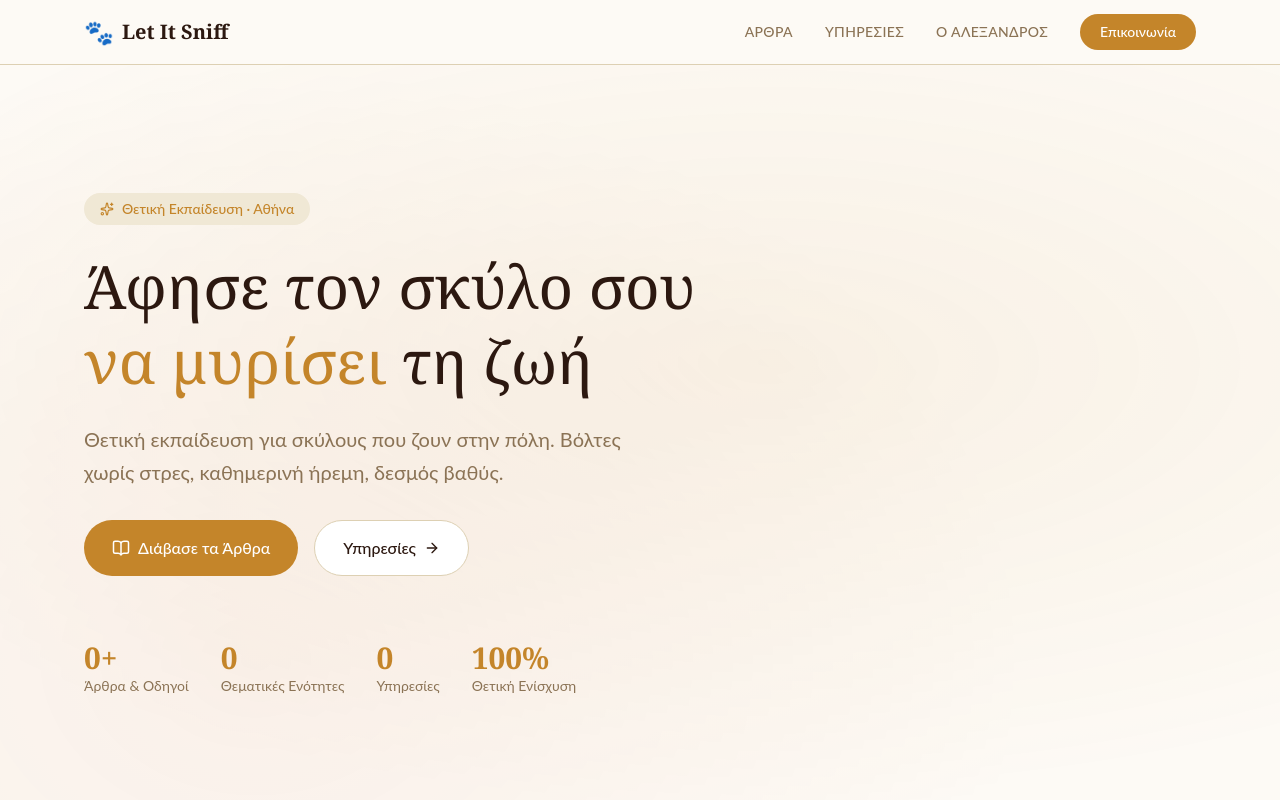
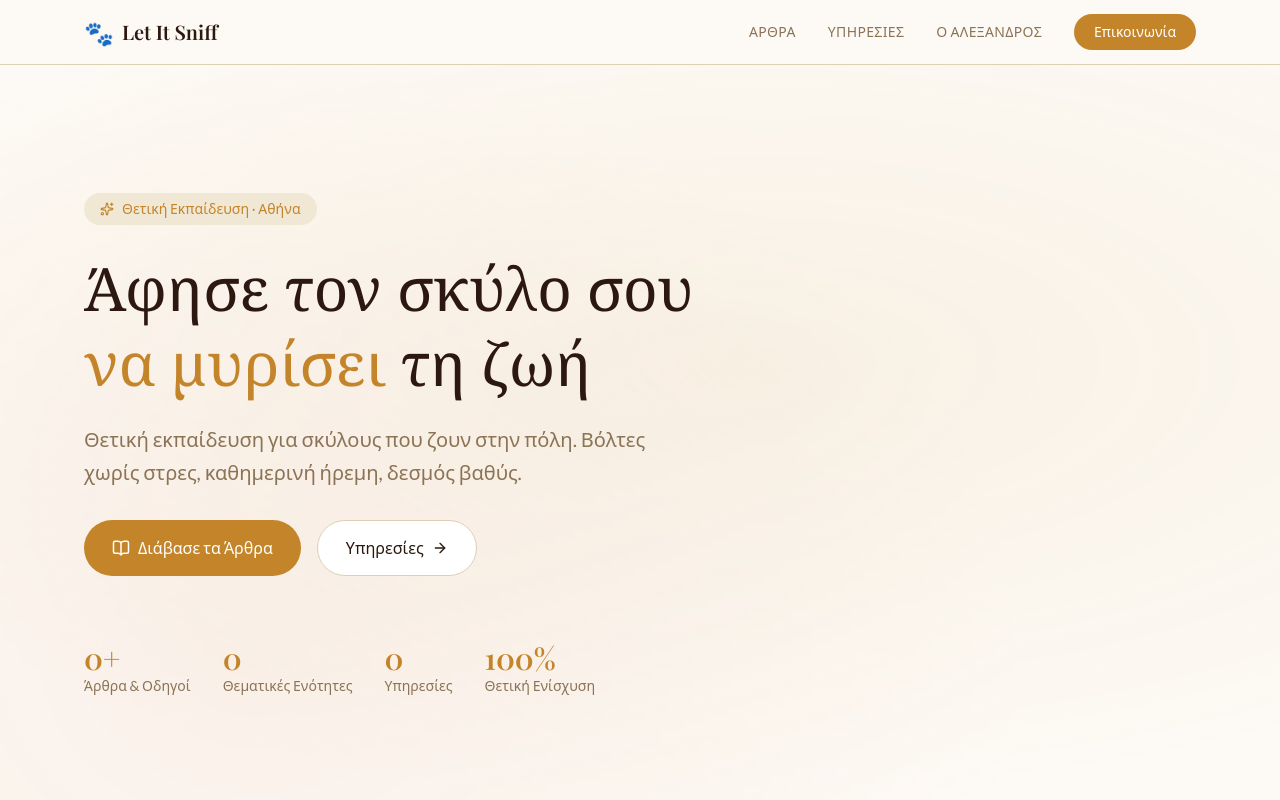
Before and after one commit to letitsniff/app, a Next.js app in the folder site/: page / in a window 1280 px wide. Shown: the top 800 px of the page. Built offline with nearby package versions, Linux system fonts and the light colour scheme; a web font is replaced by a local one.

Commit message:
Fix CSS import order in globals.css and sync article markdown updates

```diff
--- a/site/app/globals.css
+++ b/site/app/globals.css
@@ -1,7 +1,7 @@
-@import "tailwindcss";
-
 /* ─── Google Fonts ─────────────────────────────────── */
 @import url('https://fonts.googleapis.com/css2?family=Playfair+Display:ital,wght@0,400;0,500;0,600;0,700;1,400;1,500&family=Lato:ital,wght@0,300;0,400;0,700;1,300;1,400&display=swap');
+
+@import "tailwindcss";
 
 /* ─── CSS Custom Properties ─────────────────────────── */
 :root {
```
Also changed, not shown: 18 other files (tests, documents, lock files or other folders).
